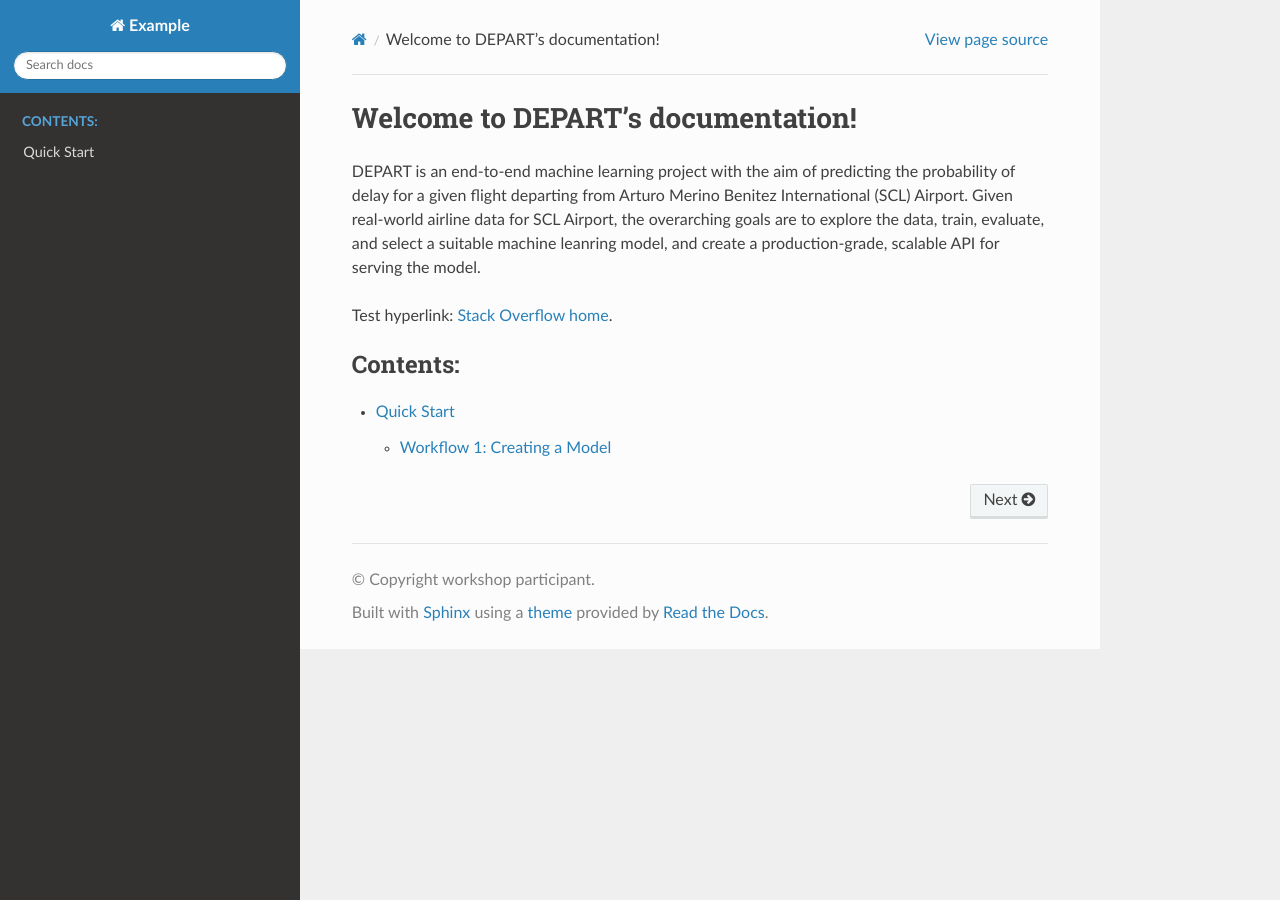
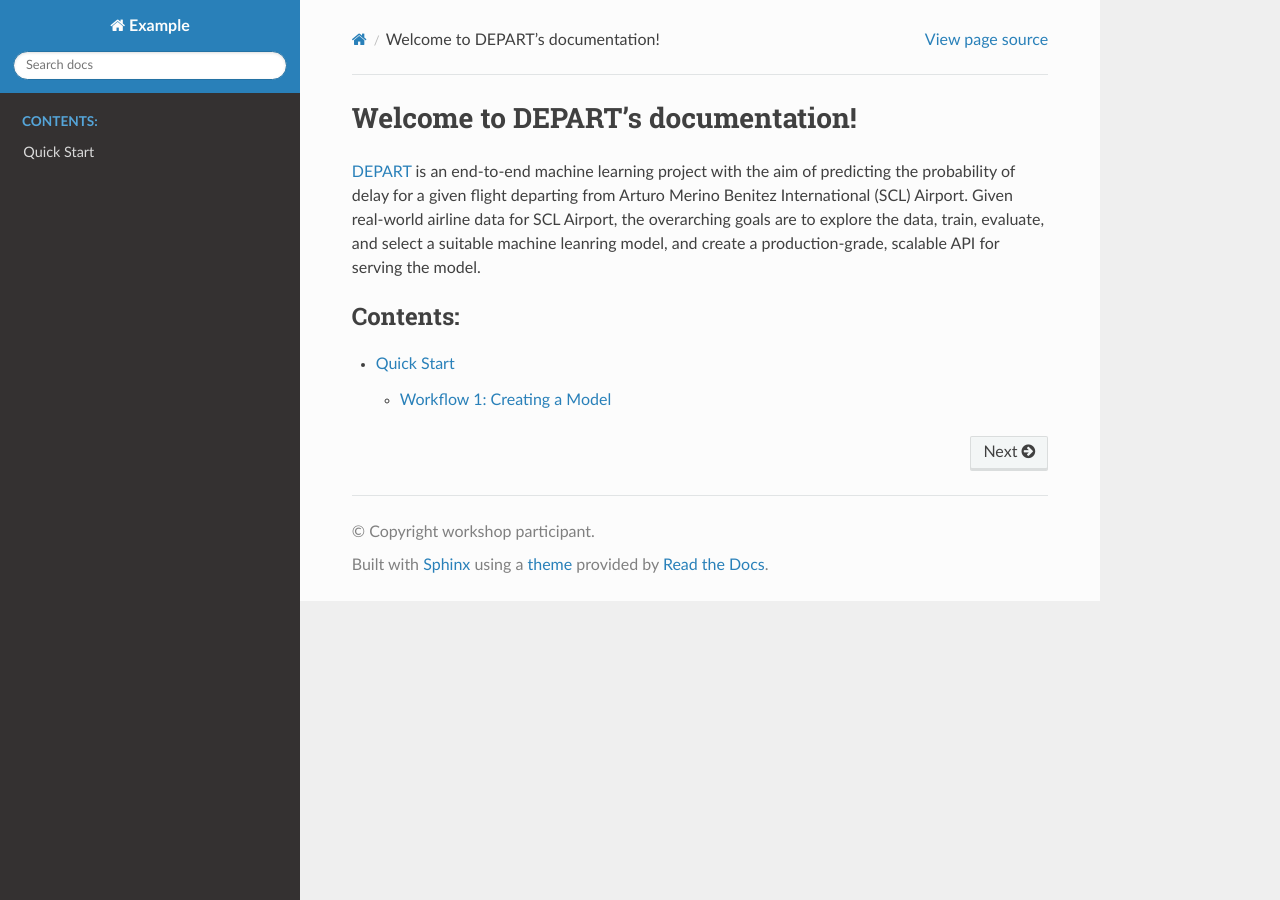
Before and after one commit to patrickcap/DEPART, a Sphinx documentation site: the page built from docs/index.rst, in a window 1280 px wide. Built offline with Sphinx 7.4.7 and the Read the Docs theme 2.0.0, drawn with Linux system fonts in a browser that asks for light colours.

```diff
--- a/docs/index.rst
+++ b/docs/index.rst
@@ -6,10 +6,7 @@
 Welcome to DEPART's documentation!
 ===================================
 
-DEPART is an end-to-end machine learning project with the aim of predicting the probability of delay for a given flight departing from Arturo Merino Benitez International (SCL) Airport. Given real-world airline data for SCL Airport, the overarching goals are to explore the data, train, evaluate, and select a suitable machine leanring model, and create a production-grade, scalable API for serving the model.
-
-Test hyperlink: `Stack Overflow home <https://stackoverflow.com/>`_.
-
+`DEPART <https://github.com/patrickcap/DEPART>`_ is an end-to-end machine learning project with the aim of predicting the probability of delay for a given flight departing from Arturo Merino Benitez International (SCL) Airport. Given real-world airline data for SCL Airport, the overarching goals are to explore the data, train, evaluate, and select a suitable machine leanring model, and create a production-grade, scalable API for serving the model.
 
 .. toctree::
    :maxdepth: 2
```
